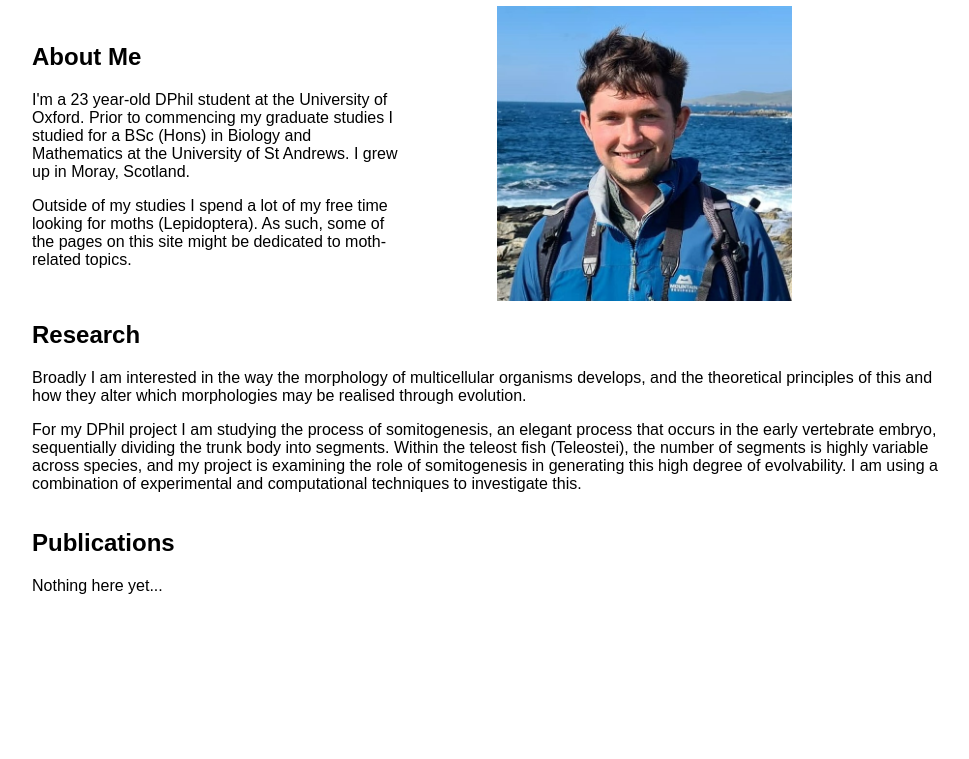
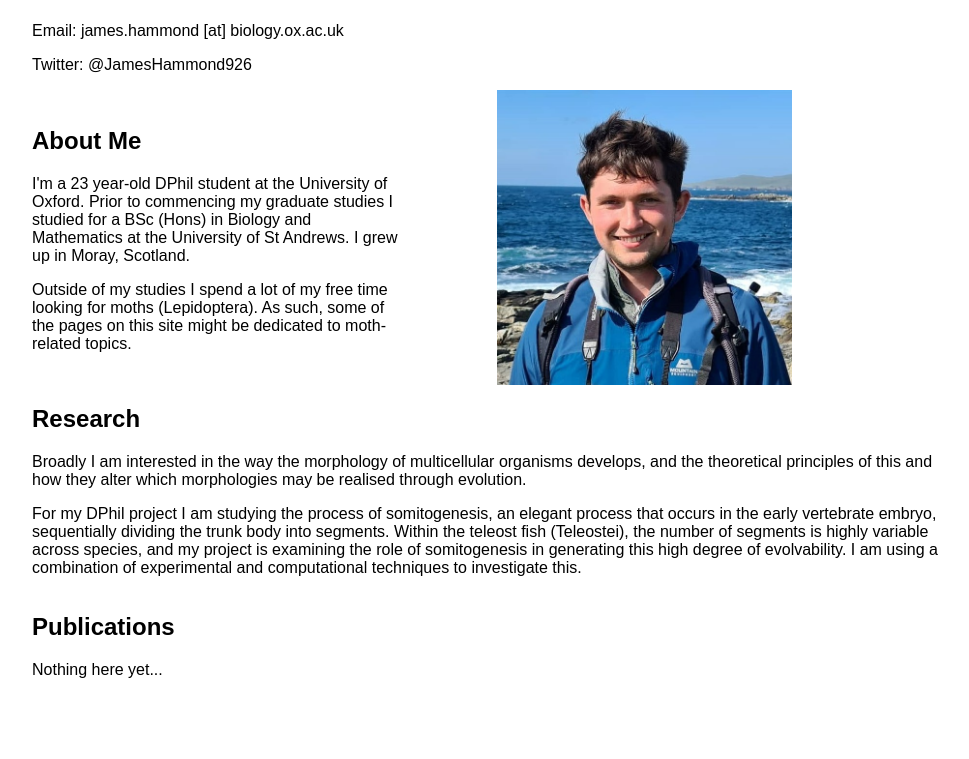
Before and after one commit to jewh/oldwebsite, a plain HTML site: page index.html in a window 1280 px wide. Shown: the part 116-875 px from the top of the page, without its empty margins (32-1001 px from the left). Before the commit the page ends 800 px from the top, so only its background shows below. Drawn offline with Linux system fonts and the light colour scheme.

Commit message:
Added cntacted info.

```diff
--- a/index.html
+++ b/index.html
@@ -8,7 +8,8 @@
 
 <div class="main">
 
-
+    <p>Email: james.hammond [at] biology.ox.ac.uk</p>
+    <p>Twitter: @JamesHammond926</p>
 
     <div class="leftcolumn">
 
```
